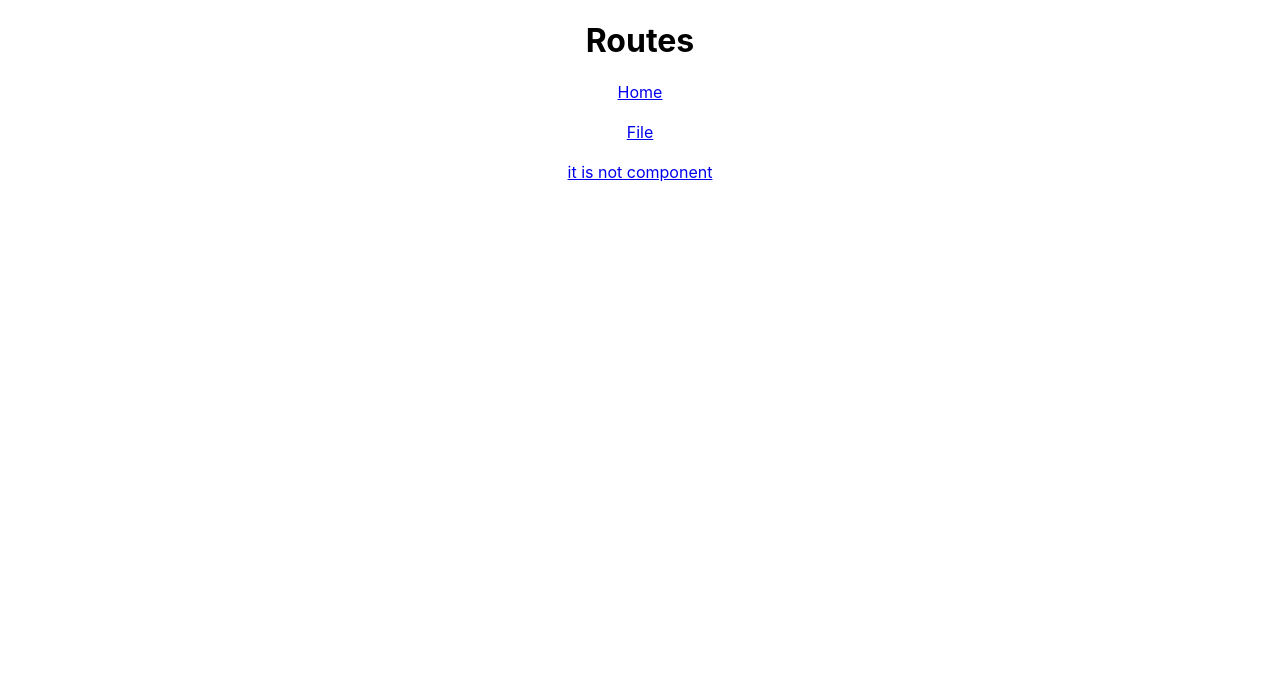
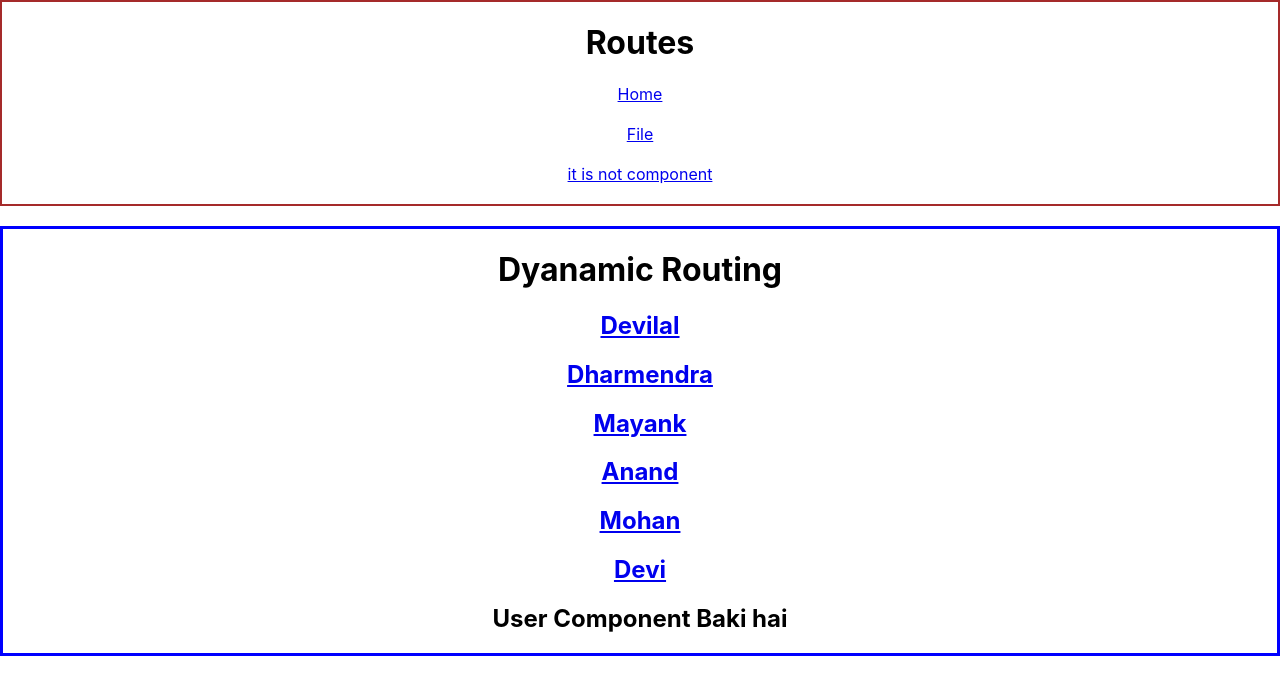
Before and after one commit to devilalpanchal/React-YpuTube-02, a React (Create React App) app: page / in a window 1280 px wide. Shown: the top 694 px of the page. Built offline with nearby package versions, Linux system fonts and the light colour scheme.

Commit message:
dyanamic router

```diff
--- a/src/App.css
+++ b/src/App.css
@@ -1,38 +1,9 @@
 .App {
   text-align: center;
+  border: 2px solid brown;
 }
-
-.App-logo {
-  height: 40vmin;
-  pointer-events: none;
+.apnaUser{
+  margin-top: 20px;
+  text-align: center;
+  border: 3px solid blue;
 }
-
-@media (prefers-reduced-motion: no-preference) {
-  .App-logo {
-    animation: App-logo-spin infinite 20s linear;
-  }
-}
-
-.App-header {
-  background-color: #282c34;
-  min-height: 100vh;
-  display: flex;
-  flex-direction: column;
-  align-items: center;
-  justify-content: center;
-  font-size: calc(10px + 2vmin);
-  color: white;
-}
-
-.App-link {
-  color: #61dafb;
-}
-
-@keyframes App-logo-spin {
-  from {
-    transform: rotate(0deg);
-  }
-  to {
-    transform: rotate(360deg);
-  }
-}
--- a/src/App.js
+++ b/src/App.js
@@ -4,7 +4,7 @@ import Home from './Home';
 import File from './File';
 import Navbar from './Navbar';
 import Page404 from './Page404';
-import { BrowserRouter as Router, Route, Routes, Switch } from 'react-router-dom';
+import { BrowserRouter as Router, Route, Routes } from 'react-router-dom';
 // Remember Switch OR exact Keyword in react-Route
 function App() {
   return (
--- /dev/null
+++ b/src/DyanamicRouting/DyanamicRoute.js
@@ -0,0 +1,37 @@
+import React from 'react'
+import { BrowserRouter as Router, Route, Link, Routes } from 'react-router-dom'
+import User from './User'
+const DyanamicRoute = () => {
+    const users = [
+        { id: 1, name: "Devilal", email: "devi@heloogmail.com" },
+        { id: 2, name: "Dharmendra", email: "DK@heloogmail.com" },
+        { id: 3, name: "Mayank", email: "Garg@heloogmail.com" },
+        { id: 4, name: "Anand", email: "Anand@heloogmail.com" },
+        { id: 5, name: "Mohan", email: "Pk@heloogmail.com" },
+        { id: 6, name: "Devi", email: "D@heloogmail.com" },
+    ]
+
+    return (
+        <div className='apnaUser'>
+            <Router>
+                <h1>
+                    Dyanamic Routing
+                </h1>
+                {
+                    users.map((item, index) =>
+                        <div key={index}>
+                            <Link to={"/user/" + item.id} > <h2 >{item.name}</h2></Link>
+
+                            {/* <User data={item} /> */}
+                        </div>
+
+                    )
+                }
+                <User />
+                {/* <Route path='/user'>{<User/>}</Route> */}
+            </Router>
+        </div>
+    )
+}
+
+export default DyanamicRoute
--- /dev/null
+++ b/src/DyanamicRouting/User.js
@@ -0,0 +1,12 @@
+import React from 'react'
+const User = (props) => {
+  return (
+    <div>
+        <h2>User Component Baki hai</h2>
+        {/* <h1> This is my id {props.data.id}</h1>
+        <h1> This is my Name {props.data.name}</h1> */}
+    </div>
+  )
+}
+
+export default  User
--- a/src/Page404.js
+++ b/src/Page404.js
@@ -1,5 +1,4 @@
 import React from 'react'
-import Navbar from './Navbar';
 import { Link } from 'react-router-dom';
 const Page404 = () => {
   return (
--- a/src/index.js
+++ b/src/index.js
@@ -3,11 +3,12 @@ import ReactDOM from 'react-dom/client';
 import './index.css';
 import App from './App';
 import reportWebVitals from './reportWebVitals';
-
+import DyanamicRoute from './DyanamicRouting/DyanamicRoute';
 const root = ReactDOM.createRoot(document.getElementById('root'));
 root.render(
   <React.StrictMode>
     <App />
+    <DyanamicRoute/>
   </React.StrictMode>
 );
 
```
